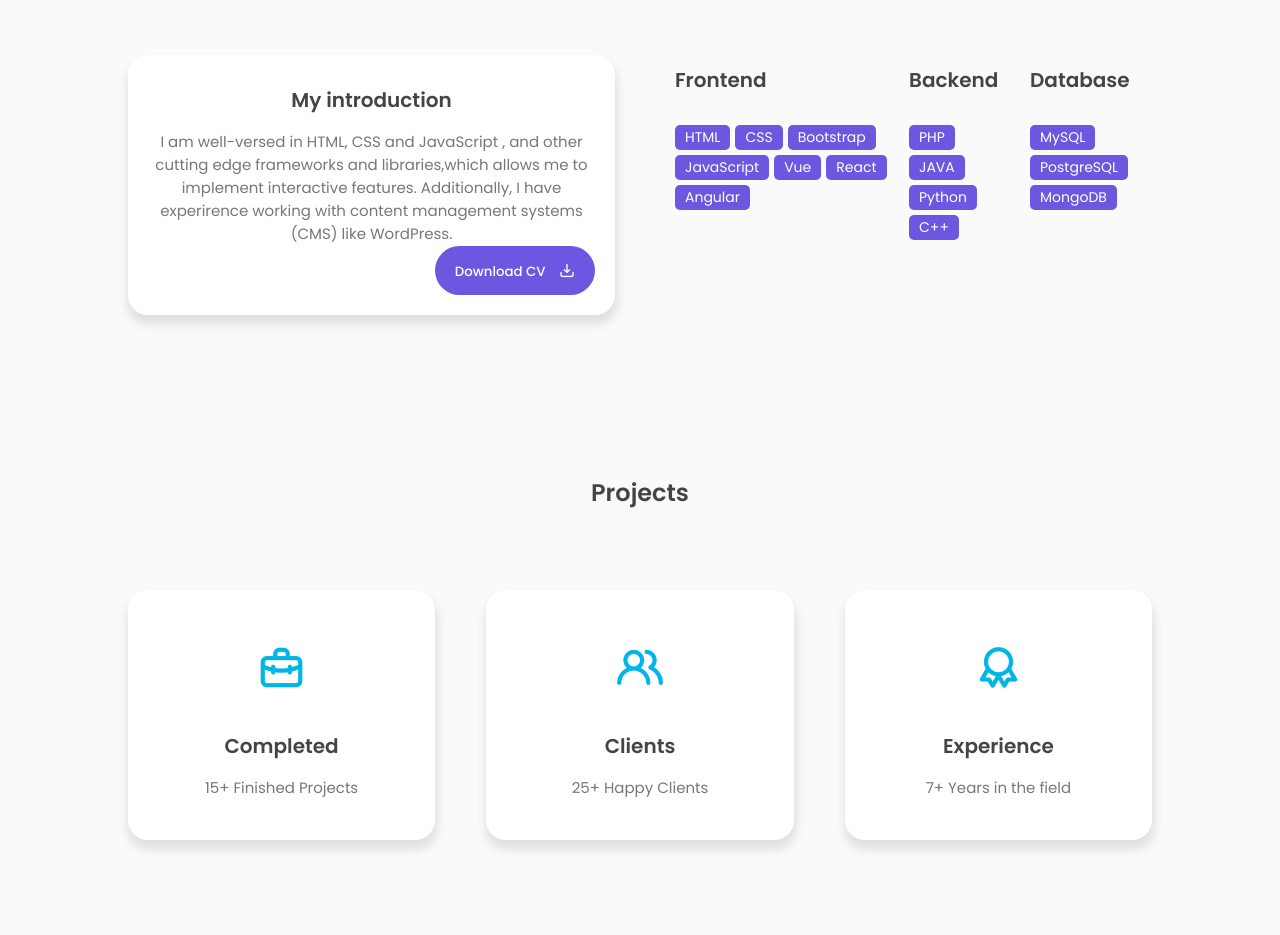
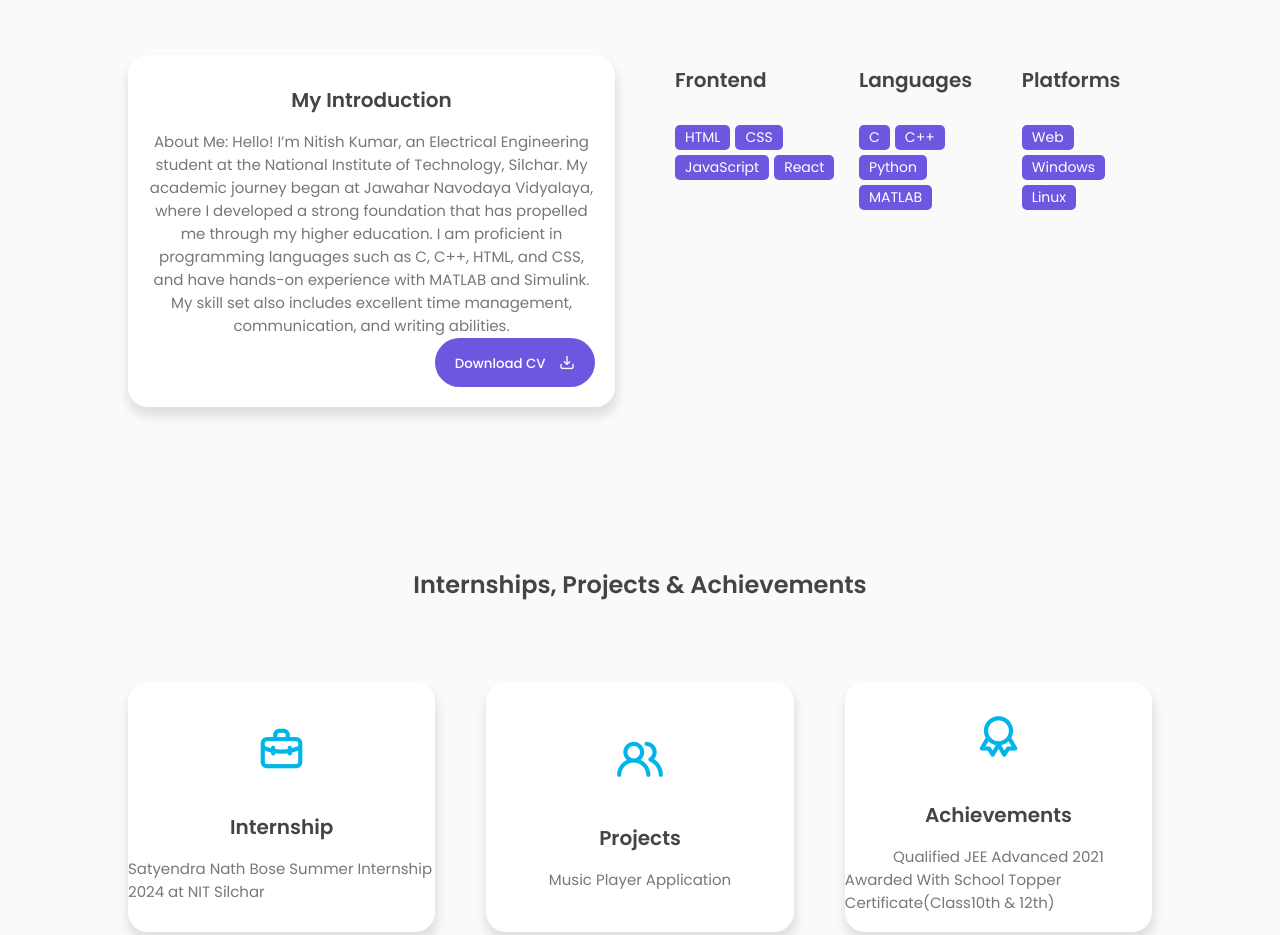
Before and after one commit to NI30KR/Portfolio, a plain HTML site: page index.html in a window 1280 px wide. Shown: the part 940-1875 px from the top of the page. Drawn offline with nearby package versions, Linux system fonts and the light colour scheme.

Commit message:
Update index.html

```diff
--- a/index.html
+++ b/index.html
@@ -13,7 +13,7 @@
     <!-- --------- FAVICON ---------- -->
     <link rel="shortcut icon" href="favicon.png" type="image/x-icon">
 
-    <title>Portfolio | Ludiflex</title>
+    <title>Portfolio | Nitish Kumar</title>
 </head>
 <body>
    <div class="container">
@@ -58,7 +58,7 @@
        <section class="featured-box" id="home">
           <div class="featured-text">
             <div class="featured-text-card">
-                <span>John Doe</span>
+                <span>Nitish Kumar</span>
             </div>
             <div class="featured-name">
                 <p>I'm <span class="typedText"></span></p>
@@ -100,11 +100,12 @@
           <div class="row">
             <div class="col">
                 <div class="about-info">
-                    <h3>My introduction</h3>
-                    <p>I am well-versed in HTML, CSS and JavaScript , and other cutting edge
-                       frameworks and libraries,which allows me to implement interactive features.
-                       Additionally, I have experirence working with content management systems (CMS) like
-                       WordPress.
+                    <h3>My Introduction</h3>
+                    <p>About Me:
+
+Hello! I’m Nitish Kumar, an Electrical Engineering student at the National Institute of Technology, Silchar. My academic journey began at Jawahar Navodaya Vidyalaya, where I developed a strong foundation that has propelled me through my higher education.
+
+I am proficient in programming languages such as C, C++, HTML, and CSS, and have hands-on experience with MATLAB and Simulink. My skill set also includes excellent time management, communication, and writing abilities.
                     </p>
                     <div class="about-btn">
                         <button class="btn">Download CV <i class="uil uil-import"></i></button>
@@ -119,32 +120,32 @@
                     <div class="skills-list">
                         <span>HTML</span>
                         <span>CSS</span>
-                        <span>Bootstrap</span>
+
                         <span>JavaScript</span>
-                        <span>Vue</span>
+
                         <span>React</span>
-                        <span>Angular</span>
+
                     </div>
                 </div>
                 <div class="skills-box">
                     <div class="skills-header">
-                        <h3>Backend</h3>
+                        <h3>Languages</h3>
                     </div>
                     <div class="skills-list">
-                        <span>PHP</span>
-                        <span>JAVA</span>
+                        <span>C</span>
+                        <span>C++</span>
                         <span>Python</span>
-                        <span>C++</span>
+                        <span>MATLAB</span>
                     </div>
                 </div>
                 <div class="skills-box">
                     <div class="skills-header">
-                        <h3>Database</h3>
+                        <h3> Platforms</h3>
                     </div>
                     <div class="skills-list">
-                        <span>MySQL</span>
-                        <span>PostgreSQL</span>
-                        <span>MongoDB</span>
+                        <span>Web</span>
+                        <span>Windows</span>
+                        <span>Linux</span>
                     </div>
                 </div>
             </div>
@@ -155,23 +156,24 @@
 
        <section class="section" id="projects">
           <div class="top-header">
-              <h1>Projects</h1>
+              <h1>Internships, Projects & Achievements</h1>
           </div>
           <div class="project-container">
             <div class="project-box">
                 <i class="uil uil-briefcase-alt"></i>
-                <h3>Completed</h3>
-                <label>15+ Finished Projects</label>
+                <h3>Internship</h3>
+                <label>Satyendra Nath Bose Summer Internship 2024 at NIT Silchar</label>
             </div>
             <div class="project-box">
                 <i class="uil uil-users-alt"></i>
-                <h3>Clients</h3>
-                <label>25+ Happy Clients</label>
+                <h3>Projects</h3>
+                <label>Music Player Application</label>
             </div>
             <div class="project-box">
                 <i class="uil uil-award"></i>
-                <h3>Experience</h3>
-                <label>7+ Years in the field</label>
+                <h3> Achievements</h3>
+                <label>Qualified JEE Advanced 2021</label>
+                 <label>Awarded With School Topper Certificate(Class10th & 12th)</label>
             </div>
           </div>
        </section>
@@ -187,8 +189,8 @@
              <div class="col">
                 <div class="contact-info">
                     <h2>Find Me <i class="uil uil-corner-right-down"></i></h2>
-                    <p><i class="uil uil-envelope"></i> Email: john@doe.com</p>
-                    <p><i class="uil uil-phone"></i> Tel: +250 708 770 000</p>
+                    <p><i class="uil uil-envelope"></i> Email: kumarni30744@gmail.com</p>
+                    <p><i class="uil uil-phone"></i> Tel: +91 620 6859 325</p>
                 </div>
              </div>
              <div class="col">
@@ -214,7 +216,7 @@
     <!-- --------------- FOOTER --------------- -->
     <footer>
         <div class="top-footer">
-            <p>John Doe .</p>
+            <p>Nitish Kumar </p>
         </div>
         <div class="middle-footer">
             <ul class="footer-menu">
@@ -239,7 +241,7 @@
             <div class="icon"><i class="uil uil-github-alt"></i></div>
         </div>
         <div class="bottom-footer">
-            <p>Copyright &copy; <a href="#home" style="text-decoration: none;">John Doe</a> - All rights reserved</p>
+            <p>Copyright &copy; <a href="#home" style="text-decoration: none;">Nitish Kumar</a> - All rights reserved</p>
         </div>
     </footer>
 
```
